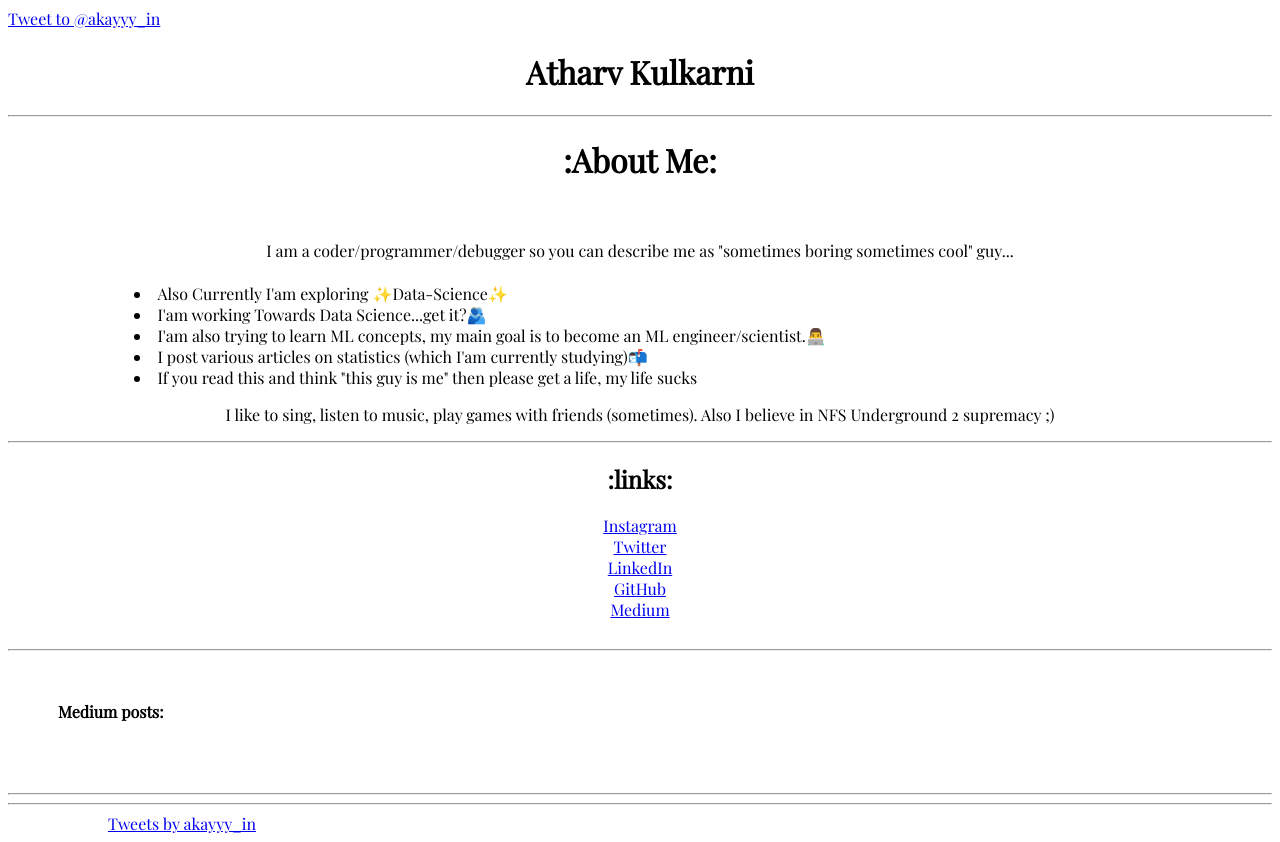
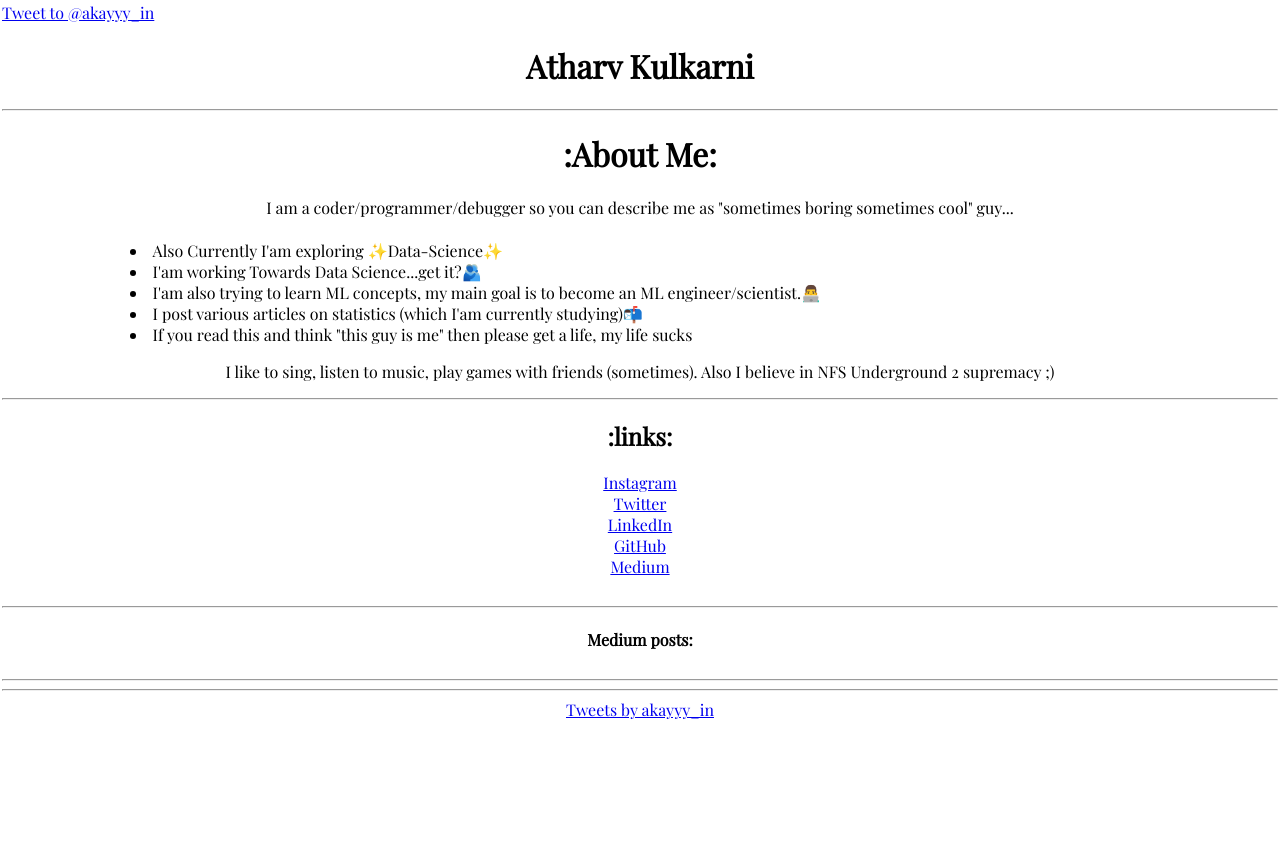
Before and after one commit to atharv4git/webpage, a website: page index.html in a window 1280 px wide. After the commit the page ends 800 px from the top, so only its background shows below. Drawn offline with nearby package versions, Linux system fonts and the light colour scheme; a script that the page names is missing.

Commit message:
commit 5

```diff
--- a/index.html
+++ b/index.html
@@ -15,7 +15,7 @@
     <center>
         <h1>Atharv Kulkarni</h1><hr>
         <div id="div1">
-            <h1>:About Me:</h1><br>
+            <h1>:About Me:</h1>
             <p>I am a coder/programmer/debugger so you can describe me as "sometimes boring sometimes cool" guy...</p>
             <div align="left" id="div2">
                 <li>Also Currently I'am exploring ✨Data-Science✨</li>
@@ -38,18 +38,24 @@
     </center>
     <br>
     <hr>
+    <center>
     <div id="medium-posts">
         <h4>Medium posts:</h4>
         <div class="tagembed-container" style=" width:100%;height:100%;overflow: auto;"><div class="tagembed-socialwall" data-wall-id="64983" view-url="https://widget.tagembed.com/64983?view">  </div> <script src="//widget.tagembed.com/embed.min.js" type="text/javascript"></script></div>
     </div>
+    </center>
     <hr>
     <center>
+    <div id="gh">
         <div class="github-card" data-github="atharv4git" data-width="400" data-height="150" data-theme="default"></div>
-            <script src="//cdn.jsdelivr.net/github-cards/latest/widget.js"></script>
+        <script src="//cdn.jsdelivr.net/github-cards/latest/widget.js"></script>
+    </div>
     </center>
     <hr>
+    <center>
     <div id="twit">
         <a class="twitter-timeline" href="https://twitter.com/akayyy_in?ref_src=twsrc%5Etfw">Tweets by akayyy_in</a> <script async src="https://platform.twitter.com/widgets.js" charset="utf-8"></script>
     </div>
+    </center>
 </body>
 </html>
--- a/style.css
+++ b/style.css
@@ -1,4 +1,6 @@
 body{
+    margin: 0;
+    padding: 2px;
     font-family: 'Playfair Display', serif;
 }
 #links-outer{
@@ -6,7 +8,8 @@ body{
     min-width: 50%;
 }
 #medium-posts{
-    margin: 50px;
+    min-width: 20%;
+    max-width: 50%;
 }
 #div2{
     padding: 0.5% 0.5% 0% 0.5%;
@@ -16,5 +19,6 @@ body{
     min-width: 50%;
 }
 #twit{
-    padding: 0 100px 0 100px;
+    min-width: 10%;
+    max-width: 30%;
 }
```
